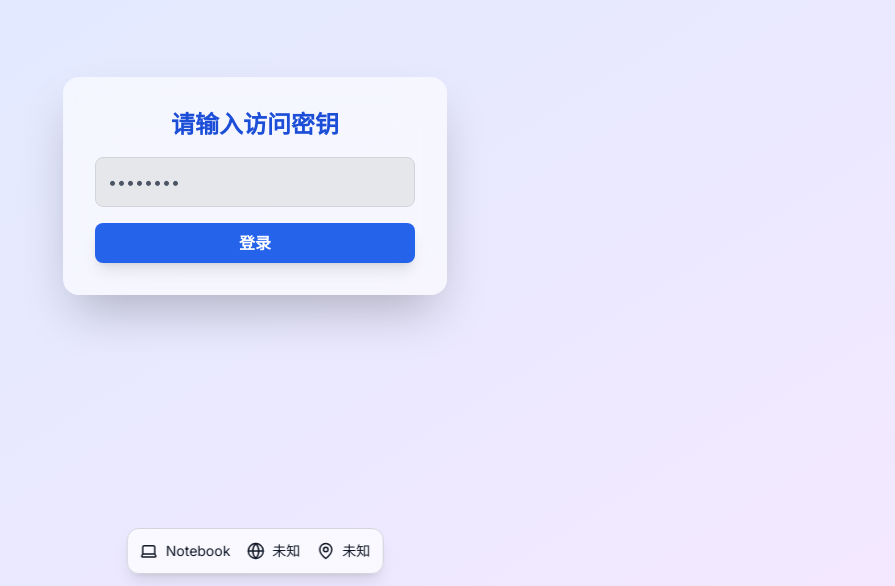
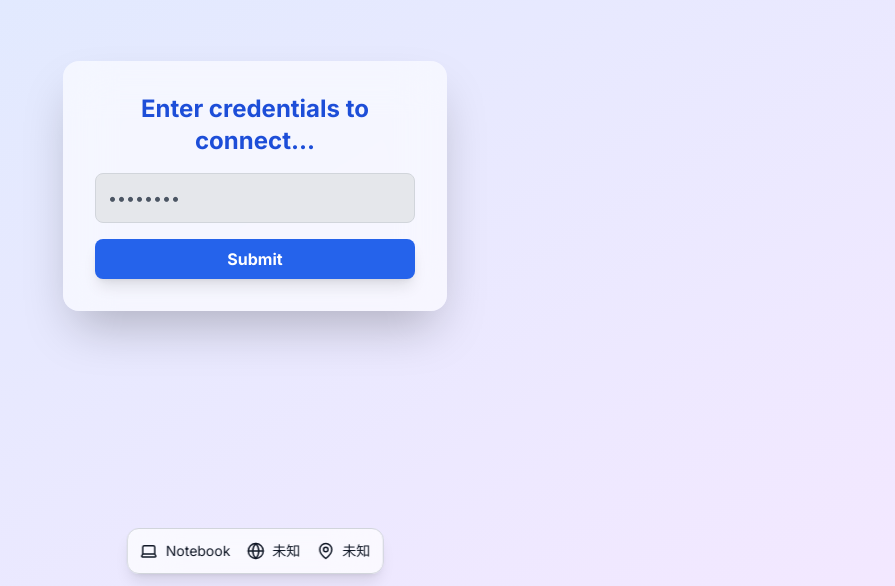
Before and after one commit to stcgd/lansoo-downloads, a React (Vite) app: page / in a window 1280 px wide. Shown: the part 214-800 px from the top of the page, without its empty margins (385-1280 px from the left). Built offline with nearby package versions, Linux system fonts and the light colour scheme.

Commit message:
Update main.jsx

```diff
--- a/src/main.jsx
+++ b/src/main.jsx
@@ -73,11 +73,11 @@ const PasswordScreen = ({ onPasswordSubmit }) => {
       onPasswordSubmit(true);
     } else {
       if (attempts + 1 >= maxAttempts) {
-        setError("密码错误次数超过限制，请稍后再试！");
+        setError("The number of incorrect password attempts has exceeded the limit. Please try again later!");
       } else {
         setShake(true);
         setTimeout(() => setShake(false), 400);
-        setError(`密码错误，请重试（${attempts + 1}/${maxAttempts}）`);
+        setError(`Incorrect password, please try again（${attempts + 1}/${maxAttempts}）`);
         setAttempts(attempts + 1);
       }
     }
@@ -96,7 +96,7 @@ const PasswordScreen = ({ onPasswordSubmit }) => {
         `}
       >
         <h2 className={`text-2xl font-bold text-center ${darkMode ? "text-blue-300" : "text-blue-700"}`}>
-          请输入访问密钥
+          Enter credentials to connect...
         </h2>
 
         <div className="w-full relative">
@@ -126,7 +126,7 @@ const PasswordScreen = ({ onPasswordSubmit }) => {
             shadow-lg transition-all disabled:opacity-50 disabled:cursor-not-allowed
           `}
         >
-          登录
+          Submit
         </button>
 
         {error && <p className="text-red-500 text-sm text-center">{error}</p>}
```
